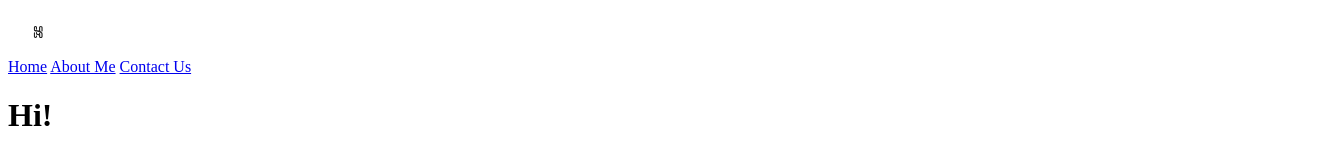
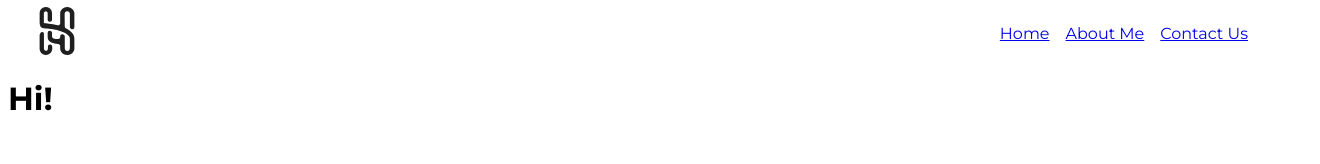
Before and after one commit to hidekisakimoto/INM420SAA_HidekiSakimoto_JSLibraries, a website: page public/index.html in a window 1280 px wide. Shown: the whole page, 1320 px wide, since content can reach past the window. Drawn offline with Linux system fonts and the light colour scheme.

Commit message:
INM420SAA_HidekiSakimoto_JSLibraries

```diff
--- a/public/assets/css/style.css
+++ b/public/assets/css/style.css
@@ -1,5 +1,8 @@
+@import url('https://fonts.googleapis.com/css2?family=Montserrat:ital,wght@0,100..900;1,100..900&display=swap');
+
 body{
     background-color: white;
+    font-family: "Montserrat", sans-serif;
 }
 
 header{
@@ -7,12 +10,21 @@ header{
     width: 100%;
     height: 50px;
     align-items: center;
+    flex-direction: row;
     justify-content: space-between;
     display: flex;
-
-    padding: 0 24px;
 }
 
 header img{
-    height: 12px;
+    height: 48px;
 }
+
+header > a{
+    margin-left: 24px;
+}
+
+header > nav{
+    margin-right: 24px;
+    display: flex;
+    gap: 16px;
+}
--- a/public/index.html
+++ b/public/index.html
@@ -5,25 +5,26 @@
     <meta name="viewport" content="width=device-width, initial-scale=1.0">
 
     <!-- External CSS -->
-    <link rel="stylesheet" href="../public/assets/css/style.css">
+    <link rel="stylesheet" href="../assets/css/style.css">
 
     <title>Document</title>
 </head>
 <body>
     <header>
         <a href="#home">
-            <img src="./assets/images/Logo.svg" alt="">
+            <img src="./assets/images/Logo.svg" alt="Logo Header">
         </a>
-    </header>
 
-    <nav>
+        <nav>
         <a href="#home">Home</a>
         <a href="#about">About Me</a>
         <a href="contact">Contact Us</a>
     </nav>
 
+    </header>
+
     <h1>Hi!</h1>
 
-    <script src="../public/main.js"></script>
+    <script src="../main.js"></script>
 </body>
 </html>
```
